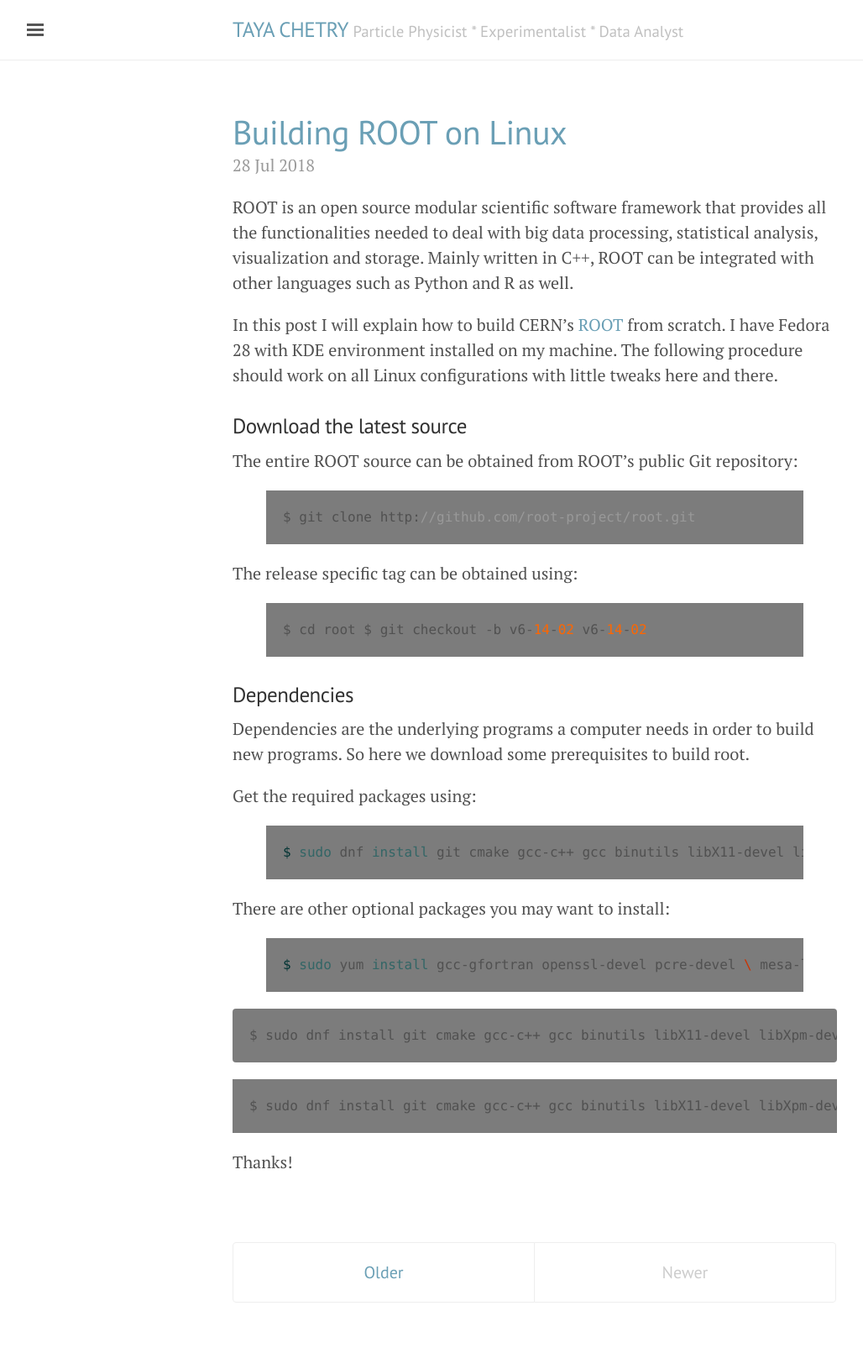
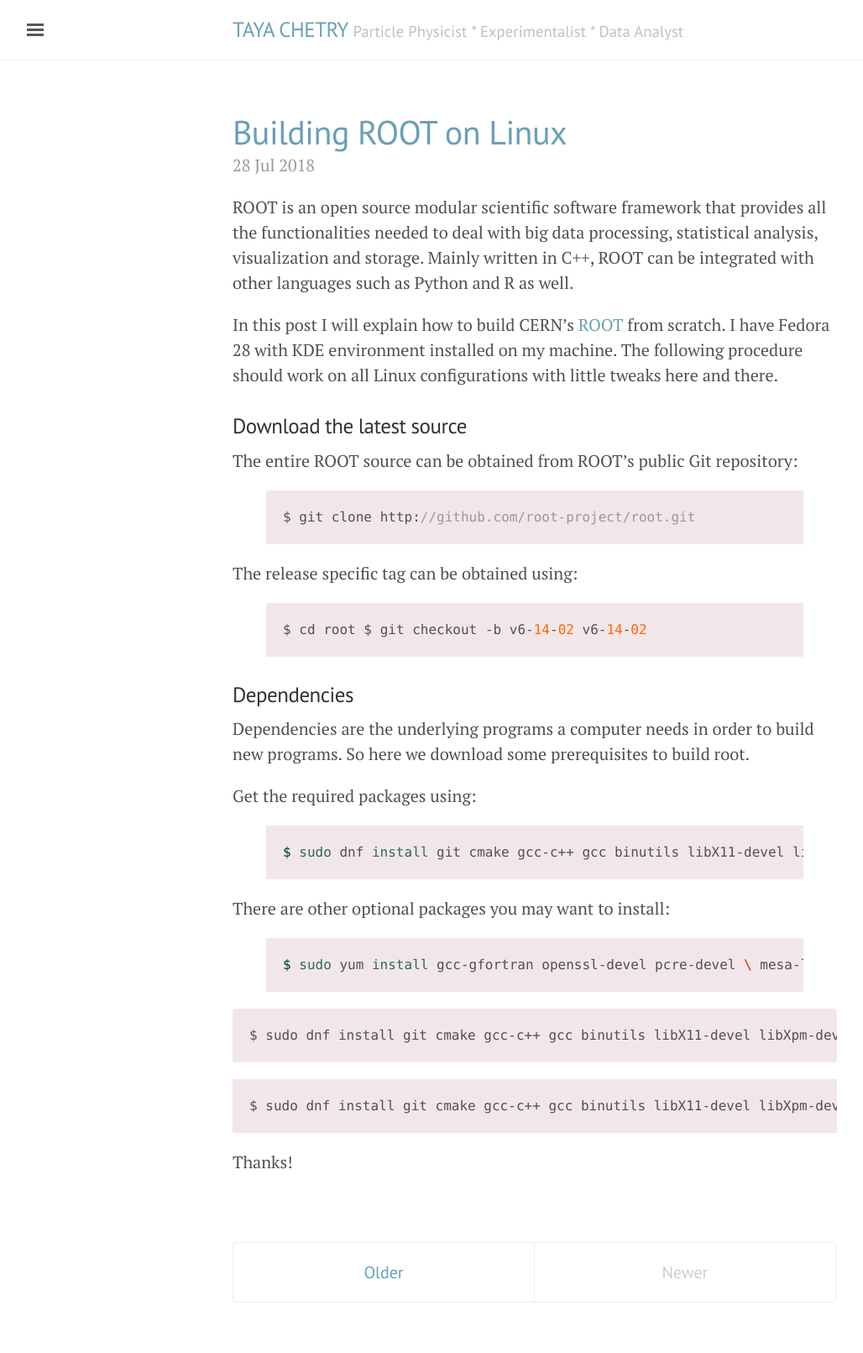
Before and after one commit to tchetry/tchetry.github.io, a Jekyll site: the page built from index.html, in a window 1280 px wide. Shown: the whole page at 84% size, without its empty margins (3-1031 px from the left). Built offline with Jekyll 4.4.1, drawn with Linux system fonts in a browser that asks for light colours; the list of posts is cut into pages by our own code.

Commit message:
update css

```diff
--- a/public/css/poole.css
+++ b/public/css/poole.css
@@ -156,7 +156,7 @@ code {
   padding: .25em .5em;
   font-size: 85%;
   color: #bf616a;
-  background-color: #7C7C7C;
+  background-color: #f2e7e8;
   border-radius: 3px;
 }
 pre {
@@ -171,16 +171,16 @@ pre {
   white-space: nowrap;
   /*word-break: break-all;*/
   /*word-wrap: break-word;*/
-  background-color: #7C7C7C;
+  background-color: #f2e7e8;
   line-height: 1.5;
   overflow-x: auto;
   &::-webkit-scrollbar {
     height: 12px;
-    /*background-color: #34362e;*/
+    background-color: #f2e7e8;
     border-radius: 0 0 4px 4px;
   }
   &::-webkit-scrollbar-thumb:horizontal {
-    background-color: #6a6d5d;
+    background-color: #f2e7e8;
     @include rounded(4px);
   }
 }
```
